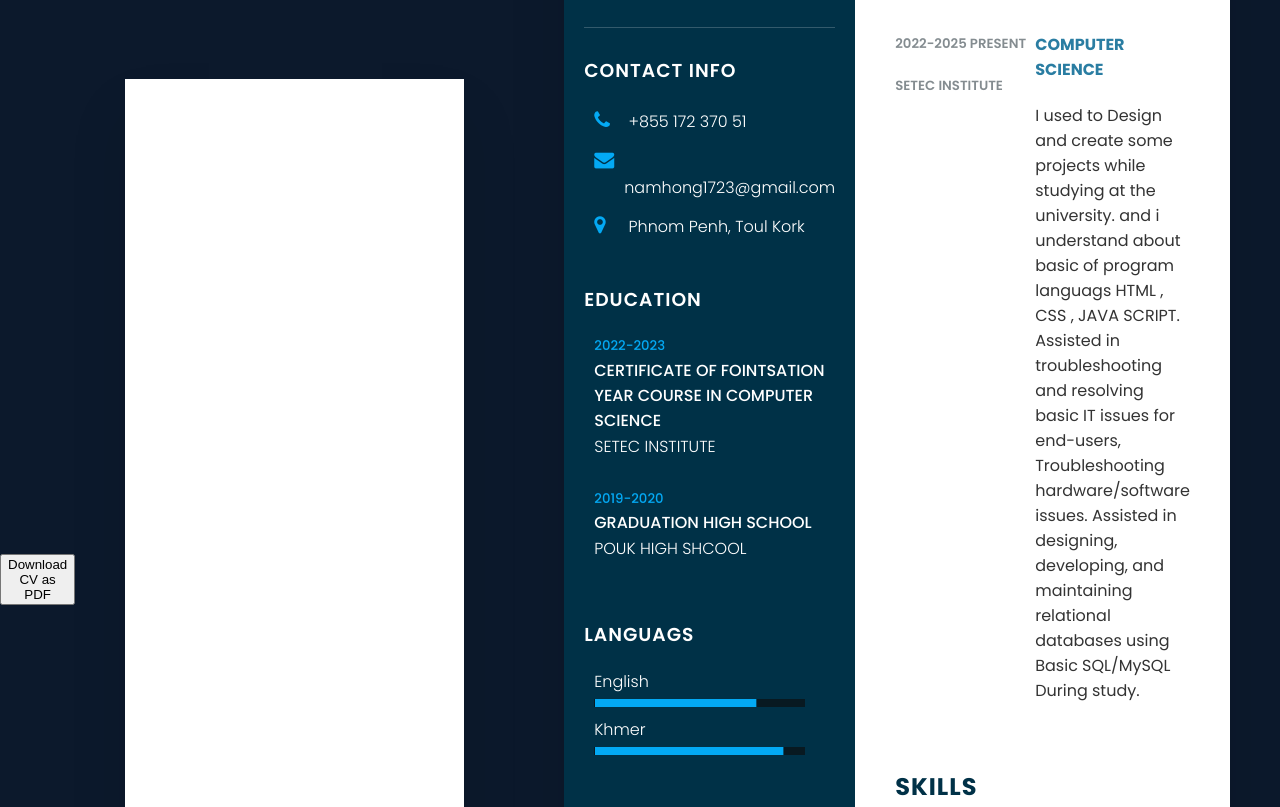
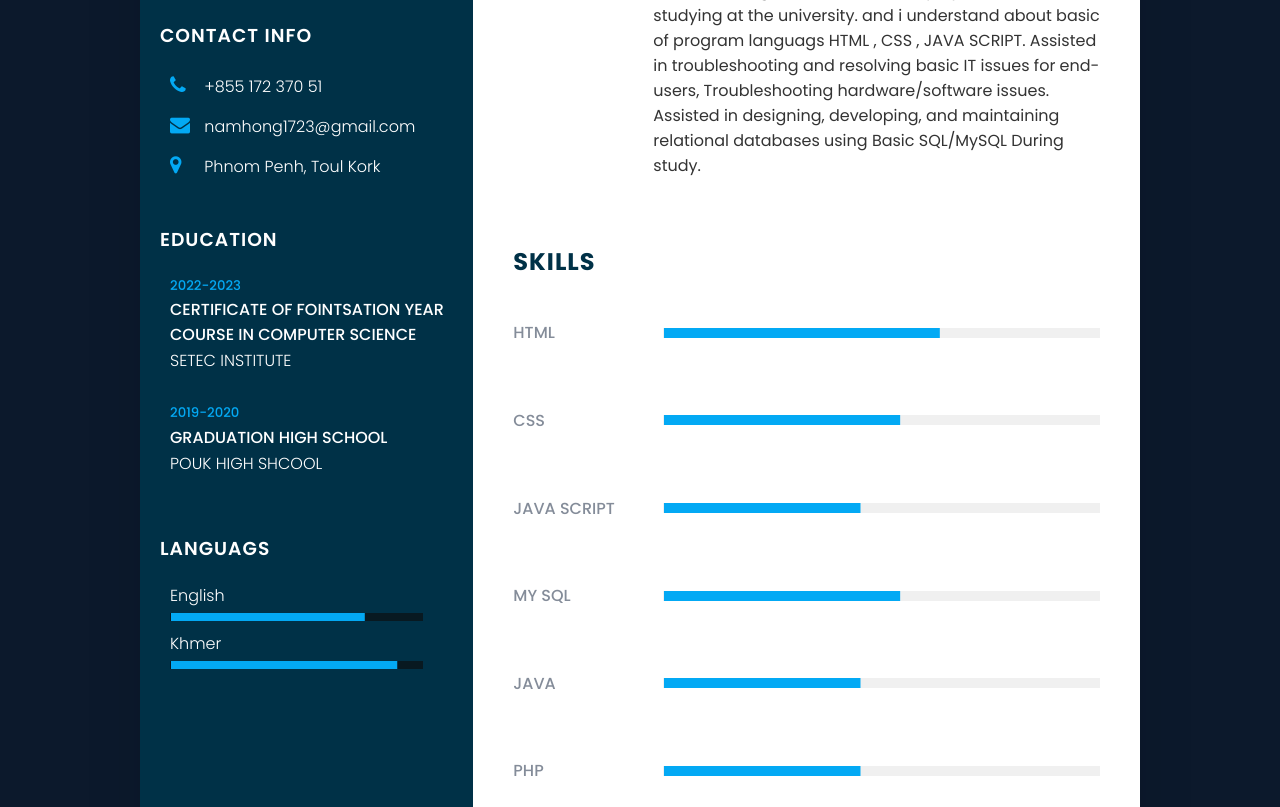
Before and after one commit to hong1234532/hhongCV, a plain HTML site: page index.html in a window 1280 px wide. Shown: the part 448-1255 px from the top of the page. Drawn offline with Linux system fonts and the light colour scheme.

Commit message:
Update index.html

```diff
--- a/index.html
+++ b/index.html
@@ -17,28 +17,8 @@
 </head>
     <body>
 
-  <!-- Download Button -->
-  <button class="download-btn" onclick="downloadPDF()">Download CV as PDF</button>
 
-  <!-- CV Container -->
-  <div class="container" id="cv">
-    <!-- your CV content -->
-    <!-- ... (all the HTML you pasted above goes here) ... -->
-  </div>
 
-  <script>
-    function downloadPDF() {
-      const element = document.getElementById("cv");
-      const opt = {
-        margin:       0.5,
-        filename:     'My_CV.pdf',
-        image:        { type: 'jpeg', quality: 0.98 },
-        html2canvas:  { scale: 2 },
-        jsPDF:        { unit: 'in', format: 'a4', orientation: 'portrait' }
-      };
-      html2pdf().set(opt).from(element).save();
-    }
-  </script>
     </head>
 
     <body>
```
